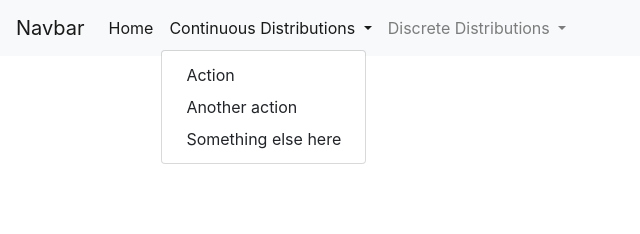
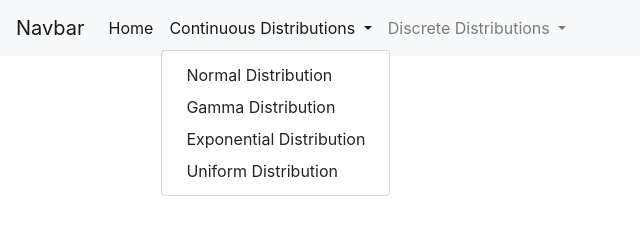
Before and after one commit to knielsen17/creativeProject1, a plain HTML site: page pages/poisson.html in a window 1280 px wide. Both pictures are taken after a click on the button "Continuous Distributions". Shown: the whole page, without its empty margins (0-640 px from the left). Drawn offline with nearby package versions, Linux system fonts and the light colour scheme.

Commit message:
Poisson Menu modified

```diff
--- a/pages/poisson.html
+++ b/pages/poisson.html
@@ -21,9 +21,10 @@
           							Continuous Distributions
         						</a>
         						<div class="dropdown-menu" aria-labelledby="navbarDropdownMenuLink">
-          							<a class="dropdown-item" href="#">Action</a>
-          							<a class="dropdown-item" href="#">Another action</a>
-          							<a class="dropdown-item" href="#">Something else here</a>
+          							<a class="dropdown-item" href="#">Normal Distribution</a>
+          							<a class="dropdown-item" href="#">Gamma Distribution</a>
+          							<a class="dropdown-item" href="#">Exponential Distribution</a>
+								<a class="dropdown-item" href="#">Uniform Distribution</a>
         						</div>
       						</li>
       						<li class="nav-item dropdown">
@@ -31,9 +32,9 @@
           							Discrete Distributions
         						</a>
         						<div class="dropdown-menu" aria-labelledby="navbarDropdownMenuLink">
-          							<a class="dropdown-item" href="#">Action</a>
-          							<a class="dropdown-item" href="#">Another action</a>
-          							<a class="dropdown-item" href="#">Something else here</a>
+          							<a class="dropdown-item" href="#">Bernoulli Distribution</a>
+          							<a class="dropdown-item" href="#">Binomial Distribution</a>
+          							<a class="dropdown-item" href="#">Poisson Distribution</a>
         						</div>
       						</li>
     					</ul>
```
